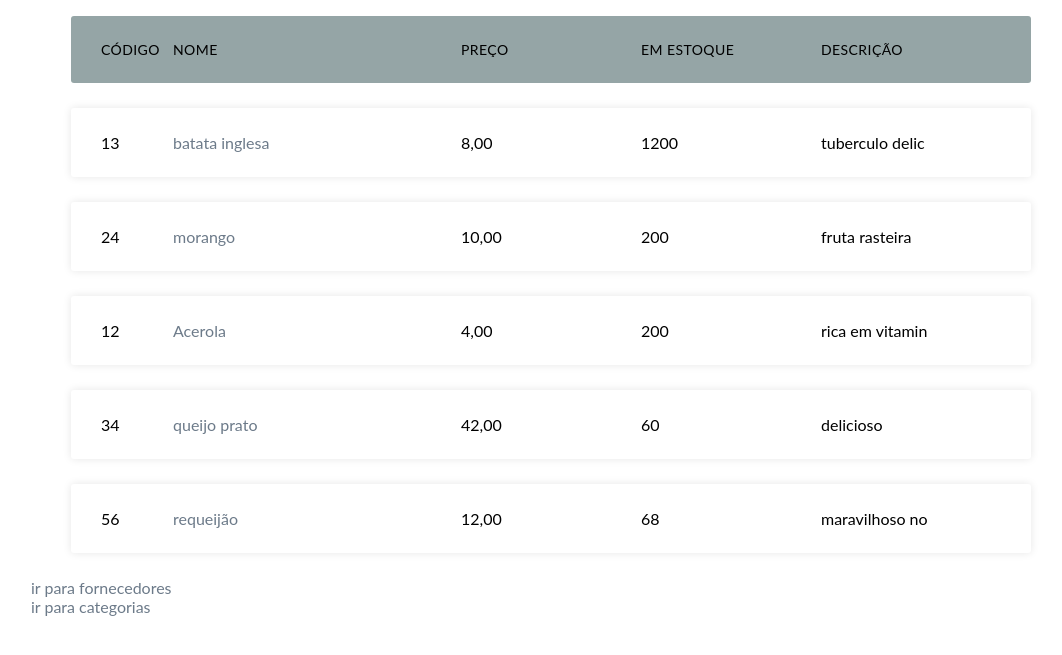
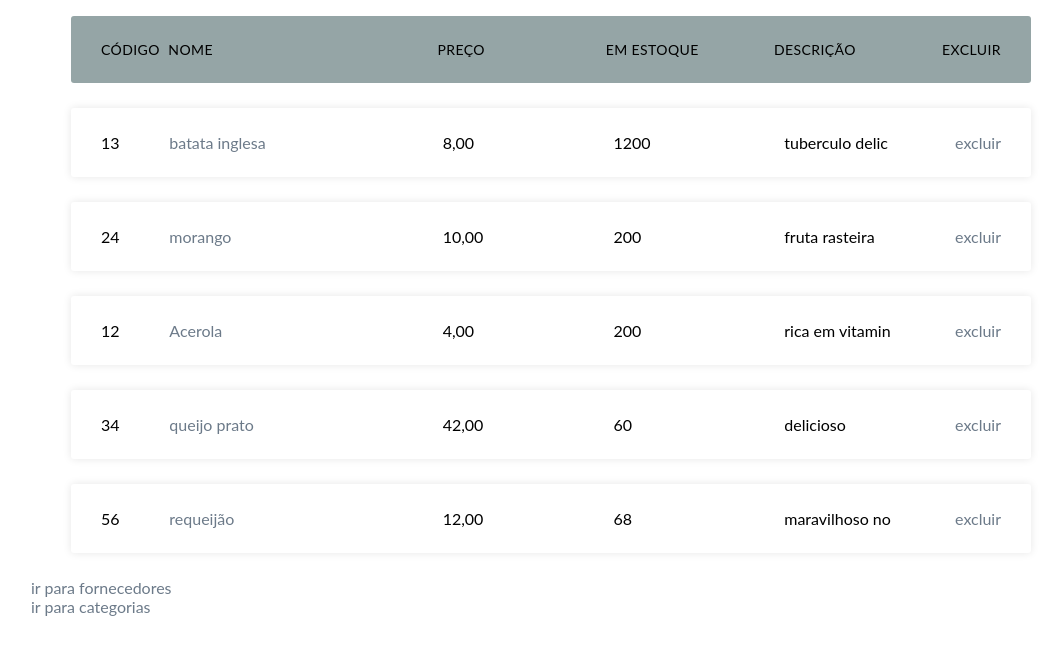
Before and after one commit to Linkzandro/Projeto_estoqueAtividade, a Django app: page / in a window 1280 px wide. Shown: the top 655 px of the page, without its empty margins (109-1171 px from the left). Run offline with Django 5.2, Linux system fonts and the light colour scheme; data comes from the database, SQL or seed files in the repository; both versions use the stored data as it was after the commit.

Commit message:
botão excluir

```diff
--- a/core/templates/core/Index.html
+++ b/core/templates/core/Index.html
@@ -13,6 +13,7 @@
             <div class="col col-3">Preço</div>
             <div class="col col-3">em estoque</div>
             <div class="col col-4">descrição</div>
+            <div class="col col4">excluir</div>
           </li>
 
           {%for item in itens%}
@@ -22,6 +23,7 @@
                 <div class="col col-3" data-label="preço">{{item.preco}}</div>
                 <div class="col col-4" data-label="unidades em estoque">{{item.quantidade_estoque}}</div>
                 <div class="col col-4" data-label="unidades em estoque">{{item.desc|slice:":15"}}</div>
+                <div class="col col4"><a href="{%url 'excluir_produto' item.id%}">excluir</a></div>
             </li>
           {%endfor%}
         </ul>
--- a/core/urls.py
+++ b/core/urls.py
@@ -1,11 +1,13 @@
 from django.urls import path
-from core.views import Index,DetalhesProduto,ListarFornecedores,ListarCategorias,cadastrar_produtos
+from core.views import Index,DetalhesProduto,ListarFornecedores,ListarCategorias,cadastrar_produtos,excluir_produto
 
 urlpatterns = [
     path('',Index,name='Index'),
     path('detalhes_produto/<int:produto_pk>',DetalhesProduto,name='detalhes_produto'),
     path('fornecedores',ListarFornecedores,name='fornecedores'),
     path('categorias',ListarCategorias,name='categorias'),
-    path('cadastrar_produtos',cadastrar_produtos,name='cadastrar_produtos')
+    path('cadastrar_produtos',cadastrar_produtos,name='cadastrar_produtos'),
+    path('excluir_prod/<int:produto_pk>',excluir_produto,name='excluir_produto'),
+
 
 ]
--- a/core/views.py
+++ b/core/views.py
@@ -32,3 +32,8 @@ def cadastrar_produtos(request):
             return redirect('Index')
     form=ProdutoForm()
     return render(request,'core/cadastrar_produtos.html',{'form':form})
+
+def excluir_produto(request,produto_pk):
+    produto=Produto.objects.get(id=produto_pk)
+    produto.delete()
+    return redirect('Index')
```
Also changed, not shown: db.sqlite3.
